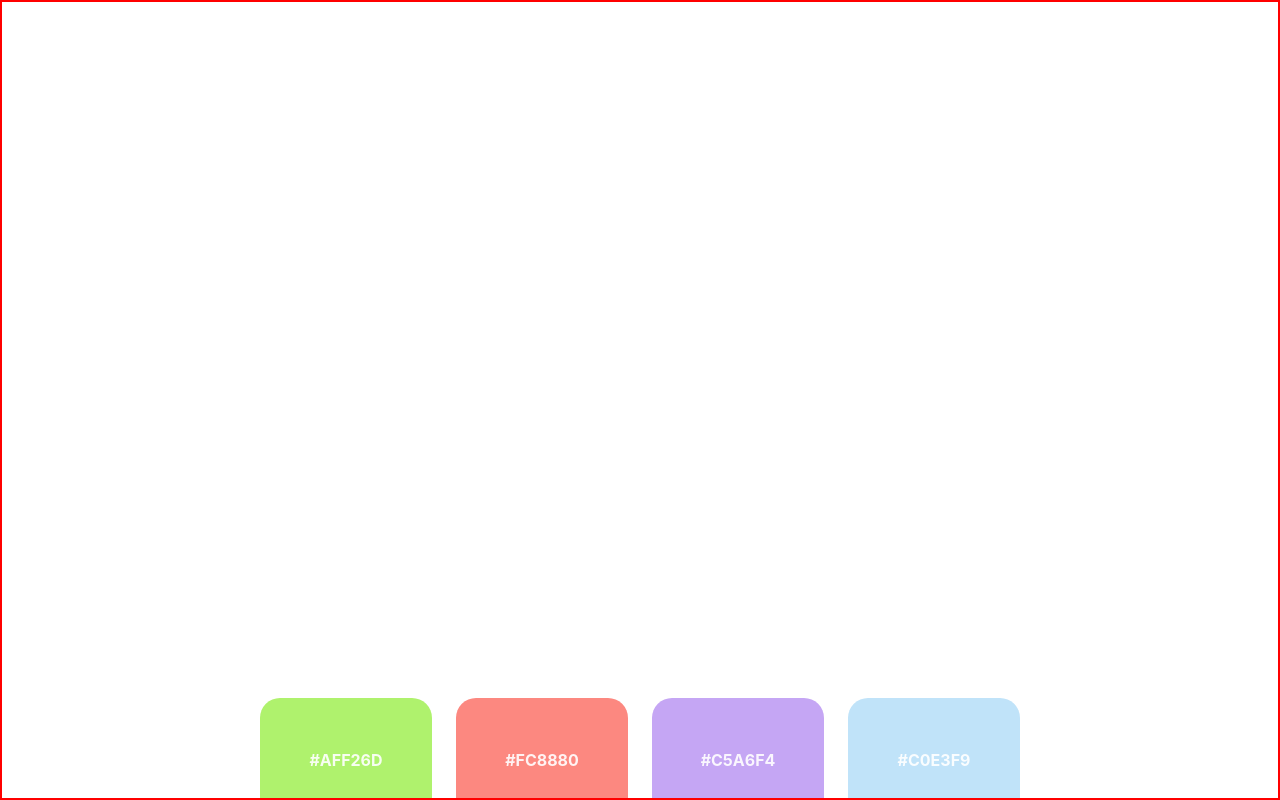
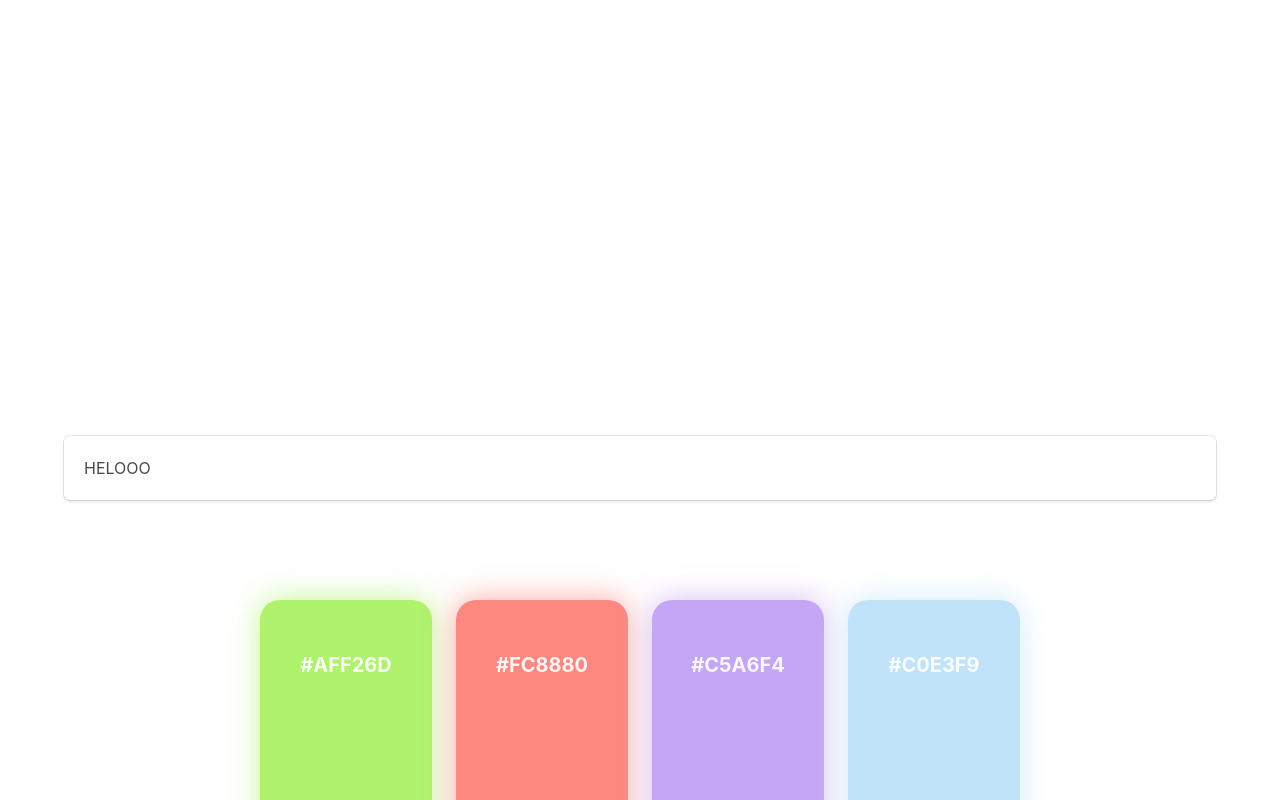
Before and after one commit to heyomar/color.koala, a website: page index.html in a window 1280 px wide. Drawn offline with nearby package versions, Linux system fonts and the light colour scheme.

Commit message:
makes swatches a little taller, adds box shadow matching their current color, etc

```diff
--- a/app.css
+++ b/app.css
@@ -3,10 +3,14 @@ body {
   margin: 0;
   padding: 0;
   height: 100%;
-  border:1px solid red;
   position: relative;
-  overflow: hidden;
 
+}
+
+@media screen and (min-width: 768px) {
+  html,body {
+    overflow: hidden;
+  }
 }
 
 
@@ -21,11 +25,12 @@ body {
 .is-relative {
   position: relative;
 }
+
 .swatch {
   text-align: center;
   max-width: 225px;
   transition: all 0.5s ease;
-  height: 200px;
+  height: 300px;
   border-radius: 20px;
   outline: none;
   position: relative;
@@ -36,5 +41,6 @@ body {
   font-weight: bold;
   text-transform: uppercase;
   padding-top: 50px;
+  font-size: 20px;
 
 }
--- a/app.js
+++ b/app.js
@@ -1,16 +1,6 @@
-
-// // Creates function to create hex color value
-// function getColor() {
-//   return (
-//     "#" +
-//     Math.random()
-//     .toString(16)
-//     .slice(2,8)
-//   )
-// }
-
-
+//
 // Function to download data to a file
+// ------------------------------------
 function download(data, filename, type) {
 var file = new Blob([data], {type: type});
 if (window.navigator.msSaveOrOpenBlob) // IE10+
@@ -30,8 +20,21 @@ else { // Others
 }
 
 
+// var colorData = `
+// /* RGB */
+// $color1: ${color[0]};
+// $color2: ${color[1]};
+// $color3: ${color[2]};
+// $color4: ${color[3]};
+// `
 
-// // Variables
+// download(colorData, 'colors.scss', ".scss")
+
+
+
+
+// Variables
+// ------------------------------------
 var a = document.querySelector('.a');
 var b = document.querySelector('.b');
 var c = document.querySelector('.c');
@@ -41,7 +44,8 @@ var d = document.querySelector('.d');
 
 
 
-// move swatch on hover
+// Move swatch on hover
+// ------------------------------------
 const swatches = document.querySelectorAll('.swatch');
 
 function moveSwatch(e){
@@ -61,8 +65,25 @@ swatches.forEach(function(elem) {
 
 
 
+function hexToRgb(hex) {
+  // Expand shorthand form (e.g. "03F") to full form (e.g. "0033FF")
+  var shorthandRegex = /^#?([a-f\d])([a-f\d])([a-f\d])$/i;
+  hex = hex.replace(shorthandRegex, function(m, r, g, b) {
+      return r + r + g + g + b + b;
+  });
+
+  var result = /^#?([a-f\d]{2})([a-f\d]{2})([a-f\d]{2})$/i.exec(hex);
+  return result ? {
+      r: parseInt(result[1], 16),
+      g: parseInt(result[2], 16),
+      b: parseInt(result[3], 16)
+  } : null;
+}
+
+
 
 // Sets the background color to the value returned from the getColor() function
+// ------------------------------------
 function setBackground(){
   var color = randomColor({
   count: 6,
@@ -76,6 +97,18 @@ c.textContent = color[2];
   d.textContent = color[3];
 
 
+  var hexval = hexToRgb(color[0]);
+  var hexval1 = hexToRgb(color[1]);
+  var hexval2 = hexToRgb(color[2]);
+  var hexval3 = hexToRgb(color[3]);
+
+
+  a.style["boxShadow"] = `0 -1px 30px rgba(${hexval.r}, ${hexval.g}, ${hexval.b}, 0.7)`;
+  b.style["boxShadow"] = `0 -1px 30px rgba(${hexval1.r}, ${hexval1.g}, ${hexval1.b}, 0.7)`;
+  c.style["boxShadow"] = `0 -1px 30px rgba(${hexval2.r}, ${hexval2.g}, ${hexval2.b}, 0.7)`;
+  d.style["boxShadow"] = `0 -1px 30px rgba(${hexval3.r}, ${hexval3.g}, ${hexval3.b}, 0.7)`;
+
+
   // Set the color of the containers
   a.style.background = color[0];
   b.style.background = color[1];
@@ -84,24 +117,47 @@ d.style.background = color[3];
 
 };
 
+// Copy to clipboard
+// ------------------------------
+
+swatches.forEach(function(elem) {
+  elem.addEventListener("click", function() {
+    var classname = this.className
+     CopyToClipboard();
+  });
+});
+
+
+function CopyToClipboard (classname) {
+  // Create a new textarea element and give it id='temp_element'
+  var textarea = document.createElement('textarea')
+  textarea.id = 'temp_element'
+  // Optional step to make less noise on the page, if any!
+  textarea.style.height = 0
+  // Now append it to your page somewhere, I chose <body>
+  document.body.appendChild(textarea)
+  // Give our textarea a value of whatever inside the div of id=containerid
+  textarea.value = document.getElementsByClassName(classname).innerText
+  // Now copy whatever inside the textarea to clipboard
+  var selector = document.querySelector('#temp_element')
+  selector.select()
+  document.execCommand('copy')
+  // Remove the textarea
+  document.body.removeChild(textarea)
+}
+
+
 document.addEventListener("DOMContentLoaded", function(event){
   setBackground();
 })
 
+
+
+
 // Listens for spacebar press to change color
+// ------------------------------------
 document.body.onkeyup = function(e){
 if (e.keyCode == 32) {
   setBackground();
 }
 };
-
-
-// var colorData = `
-// /* RGB */
-// $color1: ${color[0]};
-// $color2: ${color[1]};
-// $color3: ${color[2]};
-// $color4: ${color[3]};
-// `
-
-// download(colorData, 'colors.scss', ".scss")
--- a/index.html
+++ b/index.html
@@ -17,7 +17,13 @@
 
 
 
+
         <div class="container full-height">
+            <section>
+              <div class="box">
+                <h1>HELOOO</h1>
+              </div>
+            </section>
             <div class="columns is-centered">
                 <div class="column is-2">
                    <div class="is-relative">
```
Lines whose indentation alone changed are shown as unchanged.
